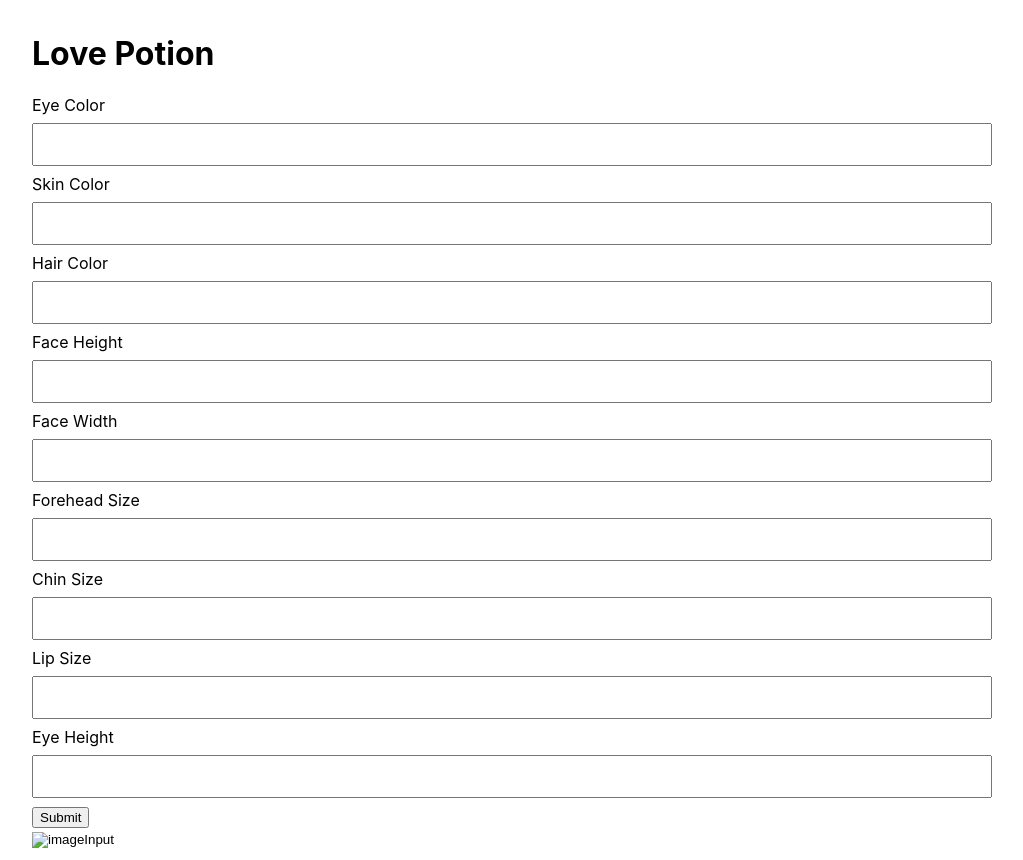
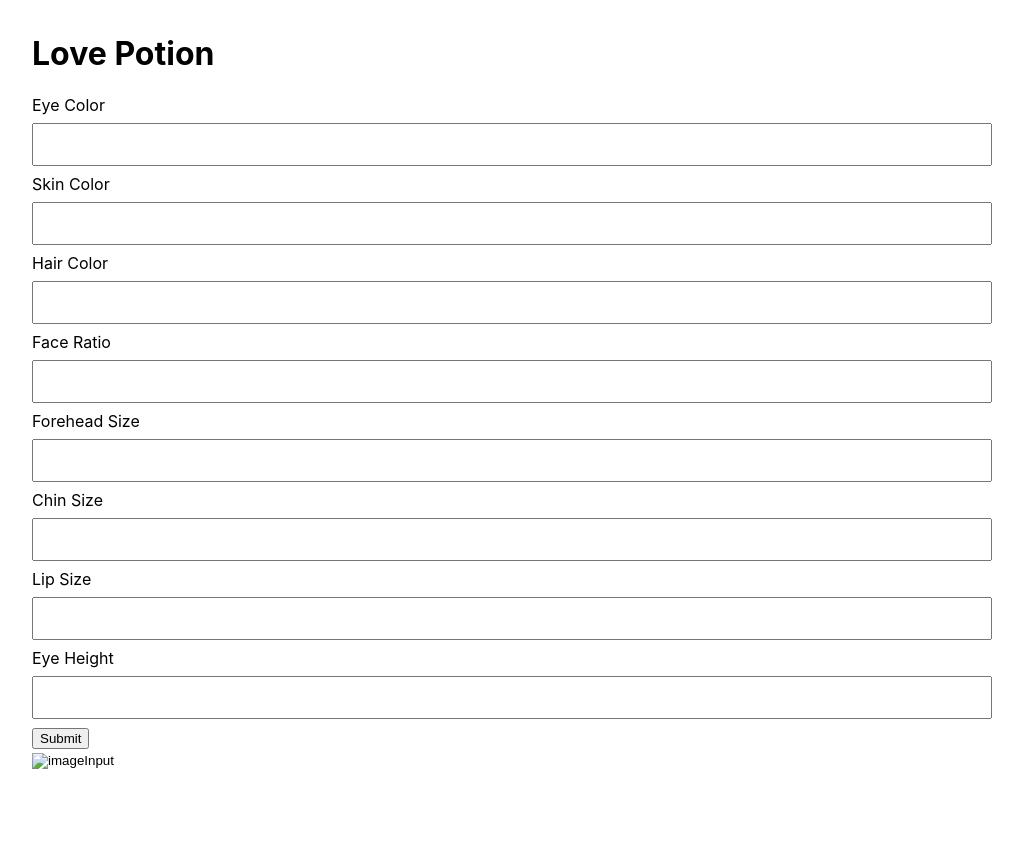
Before and after one commit to Hg-Mercury-201/DHack2020ReactJS, a React (Create React App) app: page / in a window 1280 px wide. Shown: the whole page, without its empty margins (128-1151 px from the left). After the commit the page ends 800 px from the top, so only its background shows below. Built offline with nearby package versions, Linux system fonts and the light colour scheme.

Commit message:
Started state management with constructor

```diff
--- a/src/App.js
+++ b/src/App.js
@@ -15,6 +15,32 @@ class App extends React.Component {
 
 class InputForm extends React.Component {
 
+    constructor(props) {
+        super(props);
+        this.state = {
+            'Eye Color': '',
+            'Skin Color': '',
+            'Hair Color': '',
+            'Face Ratio': '',
+            'Forehead Size': '',
+            'Chin Size': '',
+            'Lip Size': '',
+            'Eye Height': ''
+        };
+
+        this.handleChange = this.handleChange.bind(this);
+        this.handleSubmit = this.handleSubmit.bind(this);
+    }
+
+    handleChange(event) {
+        this.setState({ [event.target.name]: event.target.value });
+    }
+
+    handleSubmit(event) {
+        alert('A form was submitted: ' + this.state.value);
+        event.preventDefault();
+    }
+
     render() {
         return(
           <div className="InputForm">
@@ -28,25 +54,39 @@ class InputForm extends React.Component {
         return(
         <div className="textForm">
             <form className="testForm">
-                <label>Eye Color</label>
+                <label>
+                    Eye Color
+                    <input className="testFormInput" name="EyeColor" type="text"/>
+                </label>
+                <label>
+                    Skin Color
                     <input className="testFormInput" type="text"/>
-                <label>Skin Color</label>
+                </label>
+                <label>
+                    Hair Color
                     <input className="testFormInput" type="text"/>
-                <label>Hair Color</label>
+                </label>
+                <label>
+                    Face Ratio
                     <input className="testFormInput" type="text"/>
-                <label>Face Height</label>
+                </label>
+                <label>
+                    Forehead Size
                     <input className="testFormInput" type="text"/>
-                <label>Face Width</label>
+                </label>
+                <label>
+                    Chin Size
                     <input className="testFormInput" type="text"/>
-                <label>Forehead Size</label>
+                </label>
+                <label>
+                    Lip Size
                     <input className="testFormInput" type="text"/>
-                <label>Chin Size</label>
+                </label>
+                <label>
+                    Eye Height
                     <input className="testFormInput" type="text"/>
-                <label>Lip Size</label>
-                <input className="testFormInput" type="text"/>
-                <label>Eye Height</label>
-                <input className="testFormInput" type="text"/>
-                <button className="submit" type="submit">Submit</button>
+                </label>
+                <input className="submit" type="submit" value="Submit"/>
             </form>
         </div>
         );
```
Lines whose indentation alone changed are shown as unchanged.
